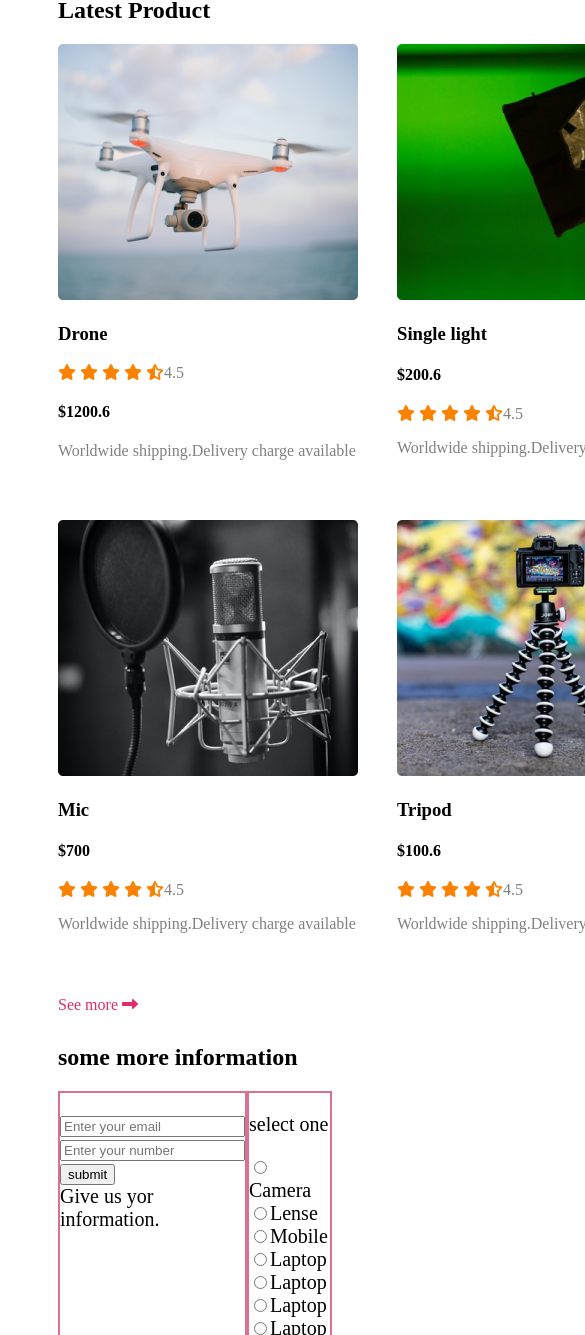
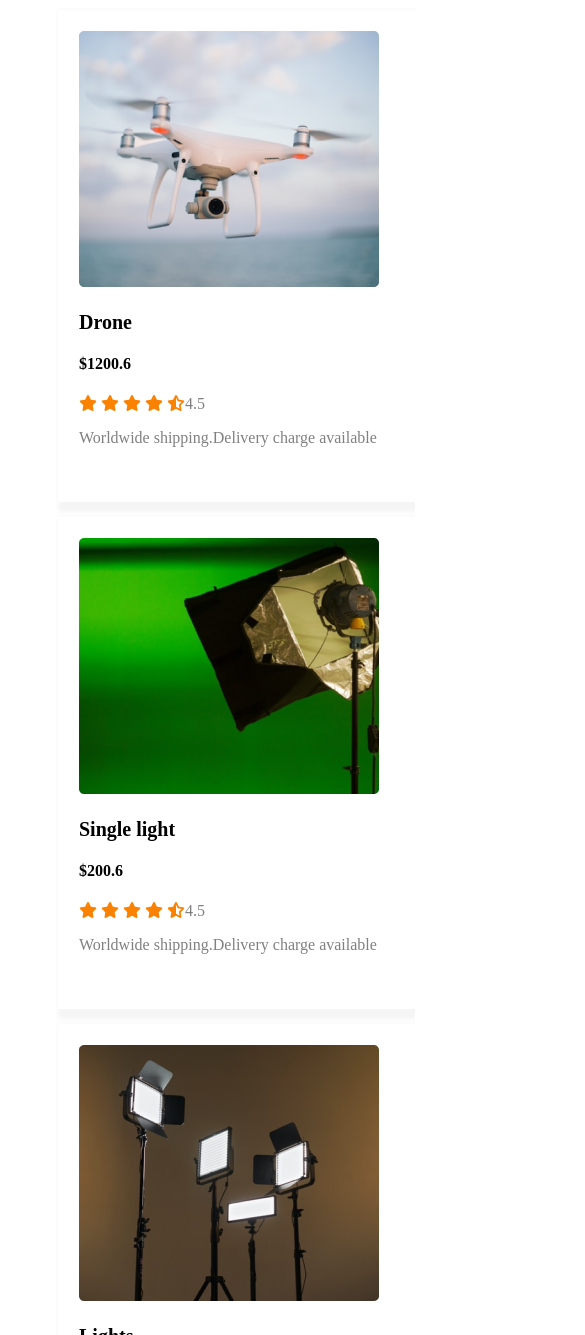
Before and after one commit to Raddiya/assignment-2, a plain HTML site: page index.html in a window 390 px wide. Shown: the part 665-2000 px from the top of the page, 585 px wide, since content can reach past the window. Drawn offline with Linux system fonts and the light colour scheme.

Commit message:
max-media-end

```diff
--- a/index.html
+++ b/index.html
@@ -39,7 +39,8 @@
                         <img src="images/drone.png" alt="">
                     </div>
                     <div class="product-info">
-                        <h3 class="product-title">Drone</h3>
+                        <h3>Drone</h3>
+                        <h4>$1200.6</h4>
                         <div class="star">
                             <i class="fas fa-star"></i>
                             <i class="fas fa-star"></i>
@@ -47,7 +48,7 @@
                             <i class="fas fa-star"></i>
                             <i class="fas fa-star-half-alt"></i><span class="info-color">4.5</span>
                         </div>
-                        <h4>$1200.6</h4>
+
 
                         <p class="info-color">Worldwide shipping.Delivery charge available</p>
                     </div>
@@ -58,7 +59,7 @@
                 <div class="product">
                     <div> <img src="images/single-light.png" alt=""></div>
                     <div class="product-info">
-                        <h3 class="product-title">Single light</h3>
+                        <h3>Single light</h3>
                         <h4>$200.6</h4>
                         <div class="star">
                             <i class="fas fa-star"></i>
@@ -76,7 +77,7 @@
                 <div class="product">
                     <div> <img src="images/lights.png" alt=""></div>
                     <div class="product-info">
-                        <h3 class="product-title">Lights</h3>
+                        <h3>Lights</h3>
                         <h4>$900.9</h4>
                         <div class="star">
                             <i class="fas fa-star"></i>
@@ -94,7 +95,7 @@
                 <div class="product">
                     <div><img src="images/mic.png" alt=""></div>
                     <div class="product-info">
-                        <h3 class="product-title">Mic</h3>
+                        <h3>Mic</h3>
                         <h4>$700</h4>
                         <div class="star">
                             <i class="fas fa-star"></i>
@@ -111,7 +112,7 @@
                 <div class="product">
                     <div><img src="images/tripod.png" alt=""></div>
                     <div class="product-info">
-                        <h3 class="product-title">Tripod</h3>
+                        <h3>Tripod</h3>
                         <h4>$100.6</h4>
                         <div class="star">
                             <i class="fas fa-star"></i>
@@ -127,7 +128,7 @@
                 <div class="product">
                     <div><img src="images/airpod.png" alt=""></div>
                     <div class="product-info">
-                        <h3 class="product-title">Airpod</h3>
+                        <h3>Airpod</h3>
                         <h4>$200.6</h4>
                         <div class="star">
                             <i class="fas fa-star"></i>
@@ -140,8 +141,8 @@
                         <p class="info-color">Worldwide shipping.Delivery charge available</p>
                     </div>
                 </div>
-                <div id="see"><a class="button-2" target="_blank" href="https://global.fujifilm.com/en/">See more <i
-                            class="fas fa-long-arrow-alt-right"></i></a></div>
+                <a id="see" class="button-2" target="_blank" href="https://global.fujifilm.com/en/">See more <i
+                        class="fas fa-long-arrow-alt-right"></i></a>
             </div>
         </section>
         <!-- popular collection end -->
--- a/styles/style.css
+++ b/styles/style.css
@@ -9,6 +9,28 @@ body{
 
 
 /*---- header ----- */
+@media only screen and (max-width:688px) {
+   h3{
+       font-size: 20px;
+   }
+  h1{
+    background-color: whitesmoke;
+    font-size: 20px;
+  }
+   .camera{
+       background-color: whitesmoke;
+       height: 200px;
+       width: 400px;
+   }
+
+   .section-title{
+       font-size: 30px;
+   }
+.container-2 #products{
+  grid-template-columns: repeat(1,1fr);
+}
+
+}
 
 section{
     display: flex;
@@ -21,7 +43,7 @@ section{
 }
 .half-width img{
     width: 50%;
-    background-color: rgb(240, 192, 200);
+    background-color: wheat;
     border-radius: 200px;
 }
 .camera:hover{
@@ -36,11 +58,15 @@ section{
     color: lightyellow;
 }
 /* ---products--- */
-
+.section-title{
+    justify-items: center;
+    text-align: center;
+}
 #products{
     display: grid;
     grid-template-columns: repeat(3,1fr);
-    grid-column-gap:10px;
+    grid-row-gap:15px;
+    grid-column-gap:20px ;
 
 }
 .products .product img{
@@ -49,8 +75,11 @@ section{
     border-radius: 5px;
 }
 .product{
-    width: 329px;
-height: 476px;
+    width: 315px;
+height: 450px;
+border:1px solid white;
+box-shadow:5px 5px 5px 5px whitesmoke ;
+padding: 20px;
 
 }
 .star{
@@ -59,13 +88,16 @@ height: 476px;
 .info-color{
     color:gray;
 }
+#see{
+     justify-items: flex-end;
+
+}
 .button-2{
  color: #E02C6D;
     text-decoration: none;
+
 }
-#see{
-   justify-content: flex-end;
-}
+
 /* extra-part */
  .container{
      display: flex;
```
